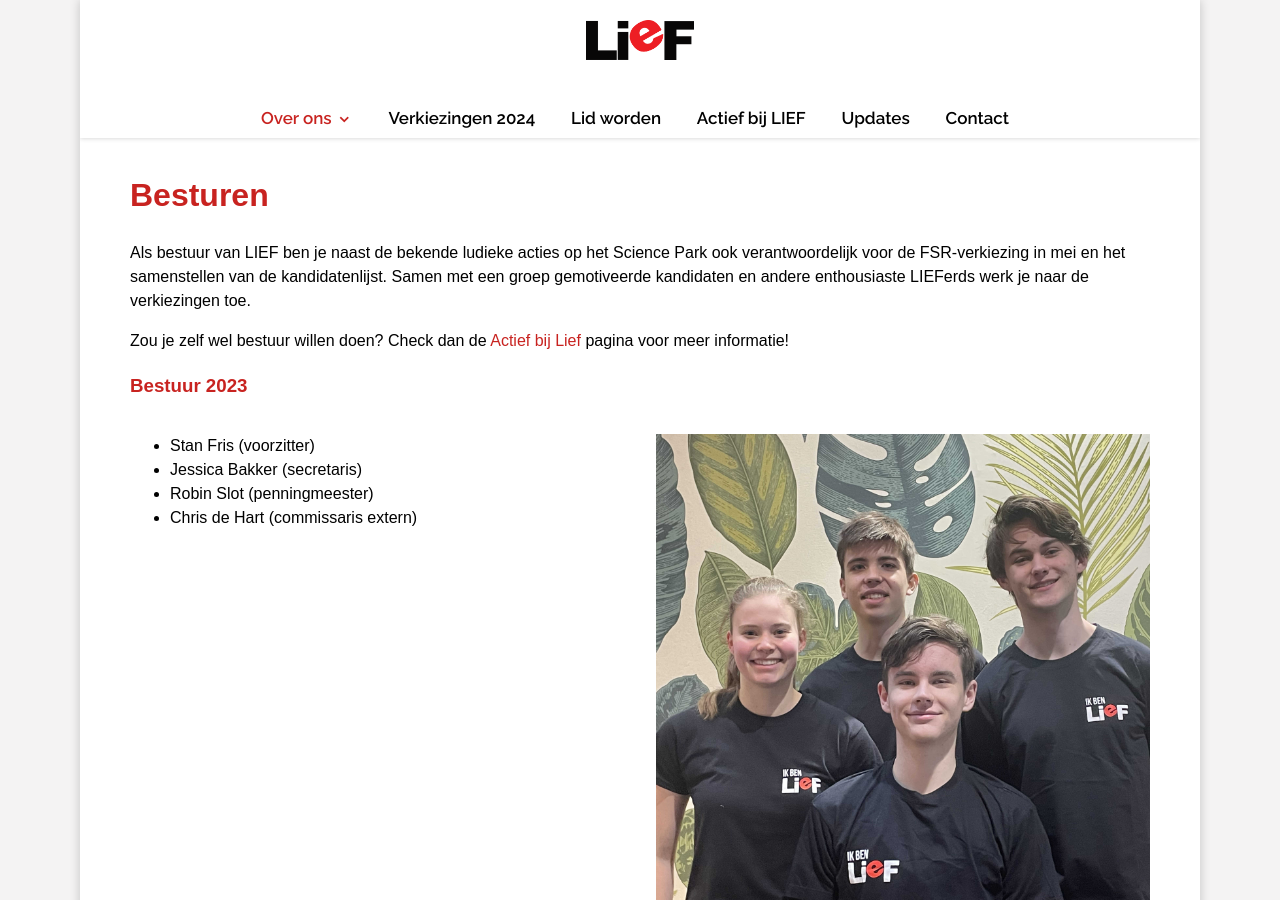
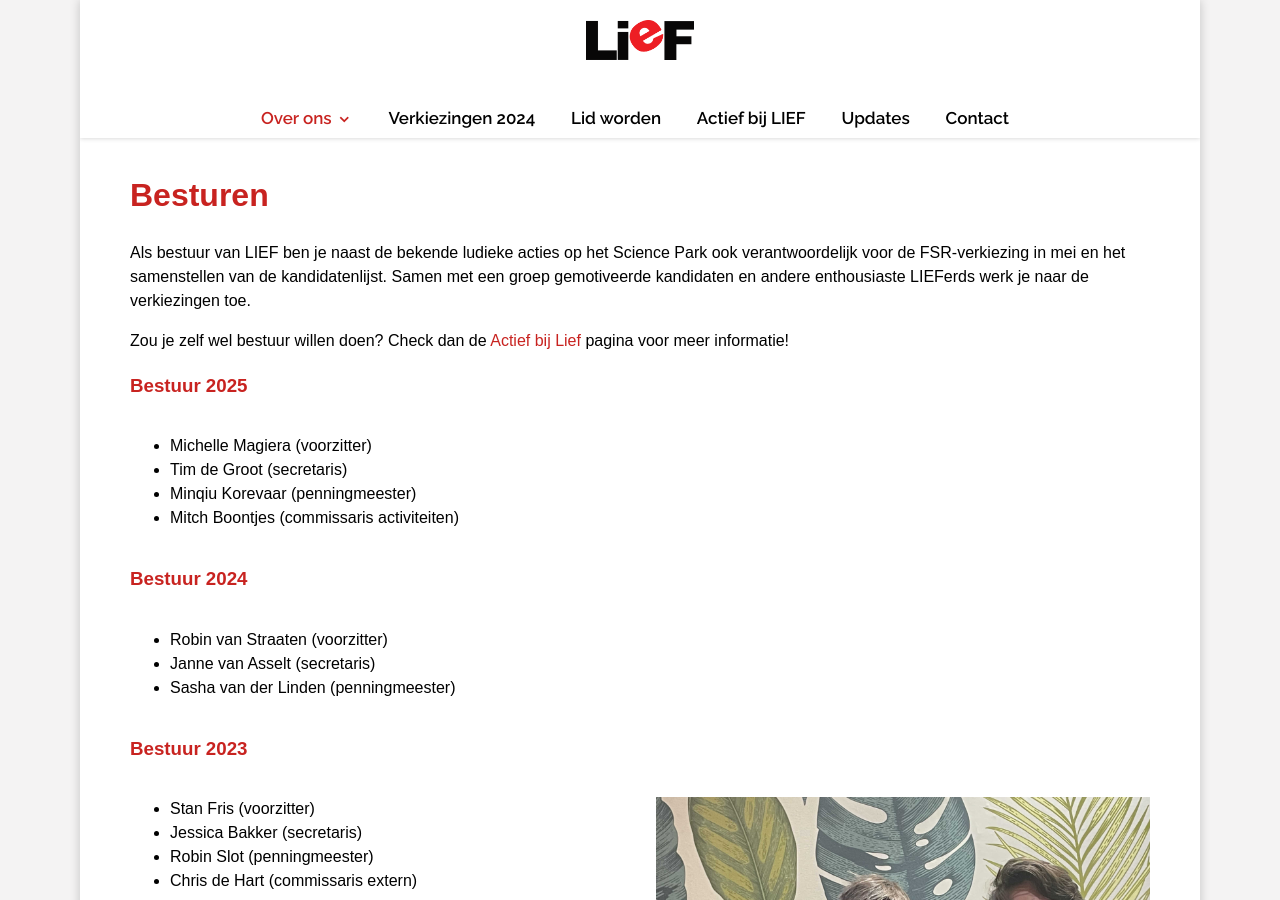
Before and after one commit to liefnwi/liefnwi.github.io, a Jekyll site: the page built from over-ons/besturen.md, in a window 1280 px wide and 900 px high. Built offline with Jekyll 4.4.1, drawn with Linux system fonts in a browser that asks for light colours; nearby versions of some CDN libraries; our own code applies the rules of GitHub Pages for plain Markdown files.

Commit message:
nieuwe besturen

```diff
--- a/over-ons/besturen.md
+++ b/over-ons/besturen.md
@@ -6,6 +6,33 @@
 Als bestuur van LIEF ben je naast de bekende ludieke acties op het Science Park ook verantwoordelijk voor de FSR-verkiezing in mei en het samenstellen van de kandidatenlijst. Samen met een groep gemotiveerde kandidaten en andere enthousiaste LIEFerds werk je naar de verkiezingen toe.
 
 Zou je zelf wel bestuur willen doen? Check dan de [Actief bij Lief](/actief-bij-lief) pagina voor meer informatie!
+
+### Bestuur 2025
+<div class="multicolumn">
+<div markdown="block">
+* Michelle Magiera (voorzitter)
+* Tim de Groot (secretaris)
+* Minqiu Korevaar (penningmeester)
+* Mitch Boontjes (commissaris activiteiten)
+</div>
+<div markdown="block">
+<!-- ![Bestuursfoto 2025](/assets/imgs/bestuur2023.jpg) -->
+</div>
+</div>
+
+
+### Bestuur 2024
+<div class="multicolumn">
+<div markdown="block">
+* Robin van Straaten (voorzitter)
+* Janne van Asselt (secretaris)
+* Sasha van der Linden (penningmeester)
+</div>
+<div markdown="block">
+<!-- ![Bestuursfoto 2024](/assets/imgs/bestuur2023.jpg) -->
+</div>
+</div>
+
 
 ### Bestuur 2023
 <div class="multicolumn">
```
